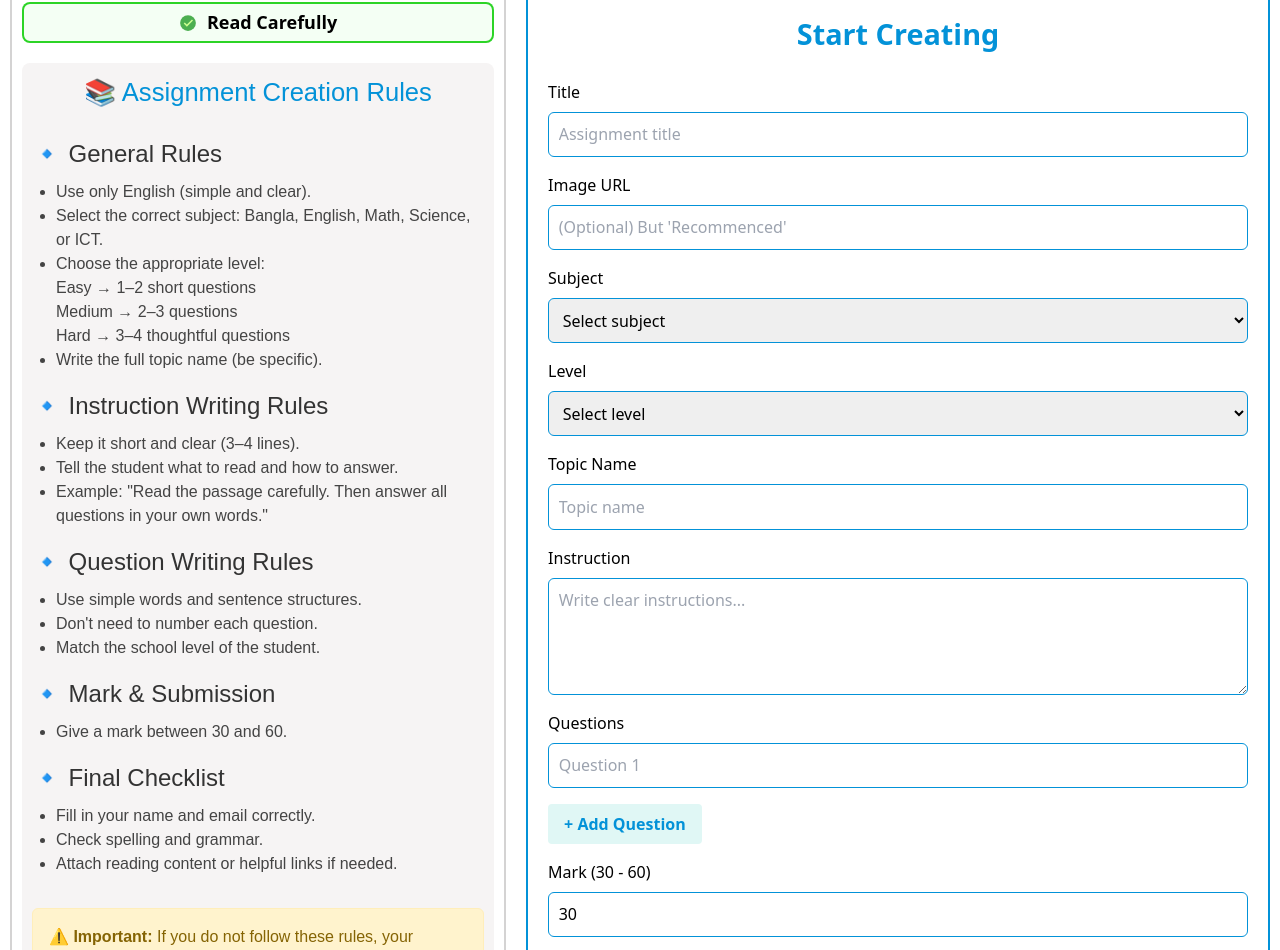
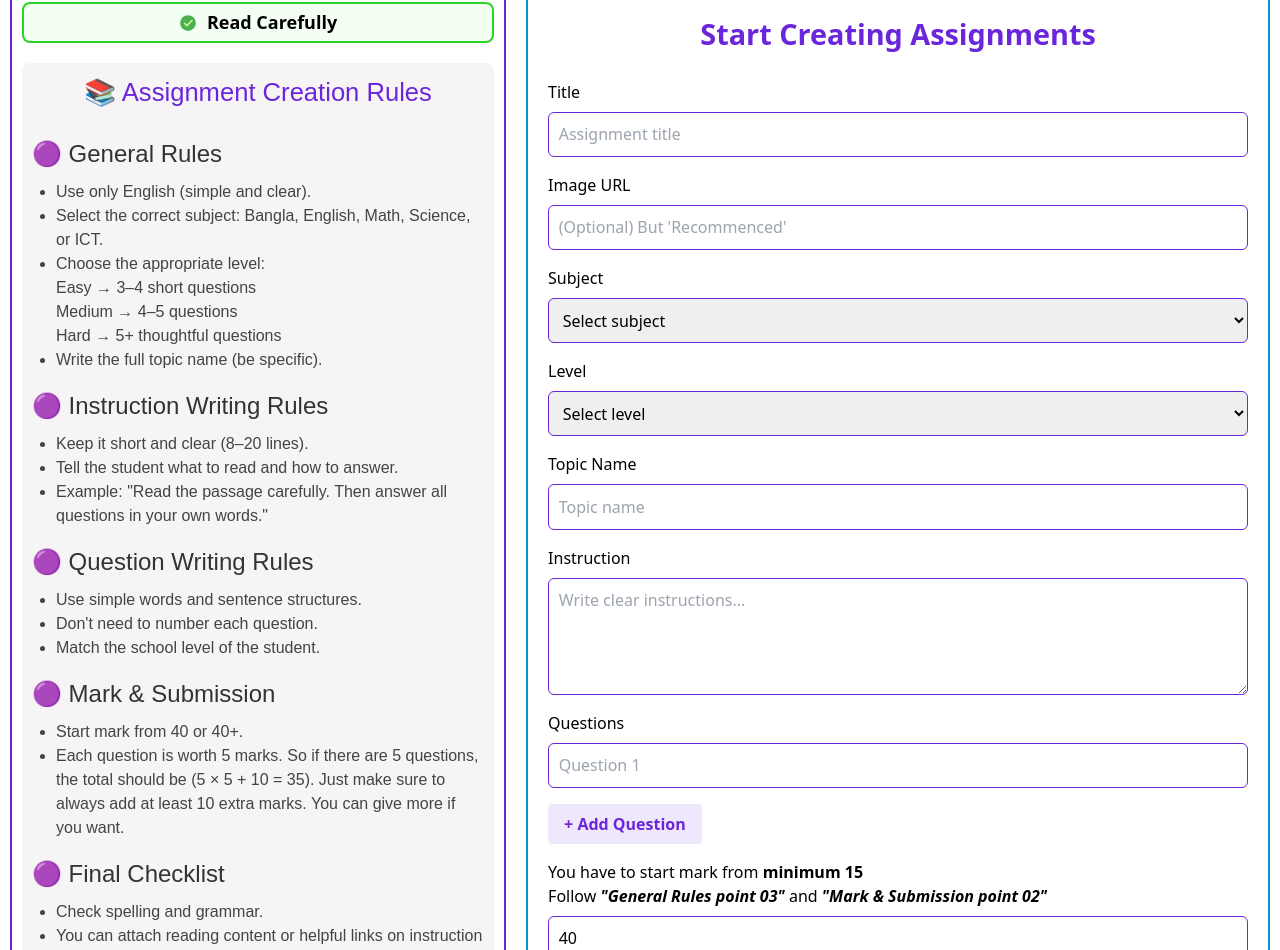
Before and after one commit to shsobur/Study-Group-Client, a React (Vite) app: page /create-assignments in a window 1280 px wide. Shown: the part 242-1192 px from the top of the page. Built offline with nearby package versions, Linux system fonts and the light colour scheme; no server answers.

Commit message:
Pending and Create assignment page re design completed

```diff
--- a/src/Layouts/Pages/Authentication/SignIn/SignIn.jsx
+++ b/src/Layouts/Pages/Authentication/SignIn/SignIn.jsx
@@ -16,6 +16,7 @@ const SignIn = () => {
   const { handleLoginUser, loading } = useContext(AuthContext);
   const [error, setError] = useState("");
   const navigate = useNavigate();
+  const from = location.state?.from?.pathname || "/";
 
   const {
     register,
@@ -46,7 +47,7 @@ const SignIn = () => {
           icon: "success",
           title: "Signed in successfully",
         });
-        navigate("/");
+        navigate(from, { replace: true });
       })
       .catch((error) => {
         setError("Invalid! user or password. Try again");
--- a/src/Layouts/Pages/Authentication/SignUp/SignUp.jsx
+++ b/src/Layouts/Pages/Authentication/SignUp/SignUp.jsx
@@ -16,6 +16,7 @@ const SignUp = () => {
   const navigate = useNavigate();
   const { handleUserProfile, handleCreateUser, loading } =
     useContext(AuthContext);
+  const from = location.state?.from?.pathname || "/";
 
   const {
     watch,
@@ -34,8 +35,7 @@ const SignUp = () => {
     handleCreateUser(email, password)
       .then(() => {
         handleUserProfile(name, photo)
-
-        // Show success toast after profile update__
+          // Show success toast after profile update__
           .then(() => {
             const Toast = Swal.mixin({
               toast: true,
@@ -57,7 +57,7 @@ const SignUp = () => {
             console.log(error);
           });
 
-        navigate("/");
+        navigate(from, { replace: true });
       })
       .catch((error) => {
         console.log(error);
--- a/src/Layouts/Pages/CreateAssign/CreateAssign.css
+++ b/src/Layouts/Pages/CreateAssign/CreateAssign.css
@@ -6,7 +6,7 @@
 }
 
 .create_assign_title h1 {
-  background: linear-gradient(360deg, #0a0a6e, #00c4ff);
+  background: linear-gradient(90deg, #6b26db, #000000);
   -webkit-background-clip: text;
   -webkit-text-fill-color: transparent;
   background-clip: text;
@@ -30,14 +30,14 @@
   width: 35%;
   padding: 10px;
   border-radius: 8px;
-  border: 2px solid #d4d3d3;
+  border: 2px solid #6b26db;
 }
 
 .create_assign_right_container {
   width: 65%;
   padding: 10px;
   border-radius: 8px;
-  border: 2px solid #0392d8;
+  border: 2px solid #6b26db;
 }
 
 /* Left side content style__ */
@@ -69,7 +69,7 @@
 .assign_role_title {
   text-align: center;
   font-size: 2rem;
-  color: #0392d8;
+  color: #6b26db;
   margin-bottom: 1.5rem;
 }
 
@@ -111,7 +111,7 @@
 
 .assign_form_title {
   text-align: center;
-  color: #0392d8;
+  color: #6b26db;
   font-size: 1.8rem;
   font-weight: 600;
   margin-bottom: 1.5rem;
@@ -133,7 +133,7 @@
 .assign_form_group select,
 .assign_form_group textarea {
   padding: 0.6rem;
-  border: 1px solid #0392d8;
+  border: 1px solid #6b26db;
   border-radius: 6px;
   font-size: 1rem;
 }
@@ -144,18 +144,18 @@
 
 .assign_form_add_btn {
   align-self: flex-start;
-  background-color: #e0f7f5;
+  background-color: #6b26db1c;
   border: none;
   padding: 0.5rem 1rem;
   border-radius: 4px;
-  color: #0392d8;
+  color: #6b26db;
   cursor: pointer;
   font-weight: bold;
 }
 
 .assign_form_submit_btn {
   padding: 0.75rem;
-  background-color: #0392d8;
+  background-color: #6b26db;
   color: white;
   border: none;
   border-radius: 6px;
--- a/src/Layouts/Pages/CreateAssign/CreateAssign.jsx
+++ b/src/Layouts/Pages/CreateAssign/CreateAssign.jsx
@@ -17,7 +17,7 @@ const CreateAssign = () => {
   const [level, setLevel] = useState("");
   const [topicName, setTopicName] = useState("");
   const [instruction, setInstruction] = useState("");
-  const [mark, setMark] = useState(30);
+  const [mark, setMark] = useState(40);
   const [questions, setQuestions] = useState([""]);
 
   const [submitLoading, setSubmitLoading] = useState(false);
@@ -113,7 +113,7 @@ const CreateAssign = () => {
                   </h1>
 
                   <section className="assign_role_section">
-                    <h2 className="assign_role_subtitle">🔹 General Rules</h2>
+                    <h2 className="assign_role_subtitle">🟣 General Rules</h2>
                     <ul className="assign_role_list">
                       <li>Use only English (simple and clear).</li>
                       <li>
@@ -123,9 +123,9 @@ const CreateAssign = () => {
                       <li>
                         Choose the appropriate level:
                         <ul>
-                          <li>Easy → 1–2 short questions</li>
-                          <li>Medium → 2–3 questions</li>
-                          <li>Hard → 3–4 thoughtful questions</li>
+                          <li>Easy → 3–4 short questions</li>
+                          <li>Medium → 4–5 questions</li>
+                          <li>Hard → 5+ thoughtful questions</li>
                         </ul>
                       </li>
                       <li>Write the full topic name (be specific).</li>
@@ -134,10 +134,10 @@ const CreateAssign = () => {
 
                   <section className="assign_role_section">
                     <h2 className="assign_role_subtitle">
-                      🔹 Instruction Writing Rules
+                      🟣 Instruction Writing Rules
                     </h2>
                     <ul className="assign_role_list">
-                      <li>Keep it short and clear (3–4 lines).</li>
+                      <li>Keep it short and clear (8–20 lines).</li>
                       <li>Tell the student what to read and how to answer.</li>
                       <li>
                         Example: "Read the passage carefully. Then answer all
@@ -148,7 +148,7 @@ const CreateAssign = () => {
 
                   <section className="assign_role_section">
                     <h2 className="assign_role_subtitle">
-                      🔹 Question Writing Rules
+                      🟣 Question Writing Rules
                     </h2>
                     <ul className="assign_role_list">
                       <li>Use simple words and sentence structures.</li>
@@ -159,20 +159,26 @@ const CreateAssign = () => {
 
                   <section className="assign_role_section">
                     <h2 className="assign_role_subtitle">
-                      🔹 Mark & Submission
+                      🟣 Mark & Submission
                     </h2>
                     <ul className="assign_role_list">
-                      <li>Give a mark between 30 and 60.</li>
+                      <li>Start mark from 40 or 40+.</li>
+                      <li>
+                        Each question is worth 5 marks. So if there are 5
+                        questions, the total should be (5 × 5 + 10 = 35). Just
+                        make sure to always add at least 10 extra marks. You can
+                        give more if you want.
+                      </li>
                     </ul>
                   </section>
 
                   <section className="assign_role_section">
-                    <h2 className="assign_role_subtitle">🔹 Final Checklist</h2>
+                    <h2 className="assign_role_subtitle">🟣 Final Checklist</h2>
                     <ul className="assign_role_list">
-                      <li>Fill in your name and email correctly.</li>
                       <li>Check spelling and grammar.</li>
                       <li>
-                        Attach reading content or helpful links if needed.
+                        You can attach reading content or helpful links on
+                        instruction if needed.
                       </li>
                     </ul>
                   </section>
@@ -191,7 +197,9 @@ const CreateAssign = () => {
 
             <div className="create_assign_right_container">
               <div className="assign_form_container">
-                <h2 className="assign_form_title">Start Creating</h2>
+                <h2 className="assign_form_title">
+                  Start Creating Assignments
+                </h2>
                 <form onSubmit={handleSubmit} className="assign_form_wrapper">
                   <div className="assign_form_group">
                     <label>Title</label>
@@ -291,11 +299,21 @@ const CreateAssign = () => {
                   </div>
 
                   <div className="assign_form_group">
-                    <label>Mark (30 - 60)</label>
+                    <label>
+                      You have to start mark from{" "}
+                      <b>minimum {questions.length * 5 + 10}</b> <br />
+                      Follow{" "}
+                      <b>
+                        <i>"General Rules point 03"</i>
+                      </b>{" "}
+                      and{" "}
+                      <b>
+                        <i>"Mark & Submission point 02"</i>
+                      </b>
+                    </label>
                     <input
                       type="number"
-                      min={30}
-                      max={60}
+                      min={40}
                       required
                       value={mark}
                       onChange={(e) => setMark(e.target.value)}
--- a/src/Layouts/Pages/PendingAssign/PendingAssign.jsx
+++ b/src/Layouts/Pages/PendingAssign/PendingAssign.jsx
@@ -22,6 +22,7 @@ const PendingAssign = () => {
 
   const [pendingAssignments, setPendingAssignments] = useState([]);
   const [singleAssignment, setSingleAssignment] = useState(null);
+  console.log(singleAssignment);
   const [assignmentId, setAssignmentId] = useState(null);
   const [errors, setErrors] = useState({});
   const [marks, setMarks] = useState({
@@ -126,7 +127,6 @@ const PendingAssign = () => {
           <h1 className="pending_assign_title">Pending Assignments</h1>
 
           <div className="pending_assign_card_parent_container">
-            <h1>Total assignment pending: {pendingAssignments.length}</h1>
             {pendingAssignLoading ? (
               // This loading style is coming from "assignment component" (assignment.css)|
               <div className="loading_parent_container">
@@ -153,6 +153,9 @@ const PendingAssign = () => {
                       </p>
                       <p>
                         <b>Submitted on:</b> {assignment.createdAt}
+                      </p>
+                      <p className="text-blue-700">
+                        <b className="text-black">Student email:</b> <u>{assignment.userEmail}</u>
                       </p>
                     </div>
 
--- a/src/VerifyUser/VerifyUser.jsx
+++ b/src/VerifyUser/VerifyUser.jsx
@@ -1,15 +1,16 @@
-// File path__
+//  🔗 File path__
 import { AuthContext } from "../Provider/AuthProvider";
 
-// Package__
+// 📦 Package__
 import { Navigate } from "react-router-dom";
 
-// From react__
+// ⚛️ From react__
 import { useContext } from "react";
 
 const VerifyUser = ({ children }) => {
   const { user, loading } = useContext(AuthContext);
 
+  // Show loading spinner while authentication state is being determined__
   if (loading) {
     return (
       <>
@@ -25,11 +26,13 @@ const VerifyUser = ({ children }) => {
     );
   }
 
+  // If user is authenticated, show the protected content__
   if (user) {
     return children;
   }
 
-  return <Navigate to="/signin"></Navigate>;
+  // If not authenticated, redirect to sign-in__
+  return <Navigate to="/signin" state={{ from: location }} replace></Navigate>;
 };
 
 export default VerifyUser;
```
